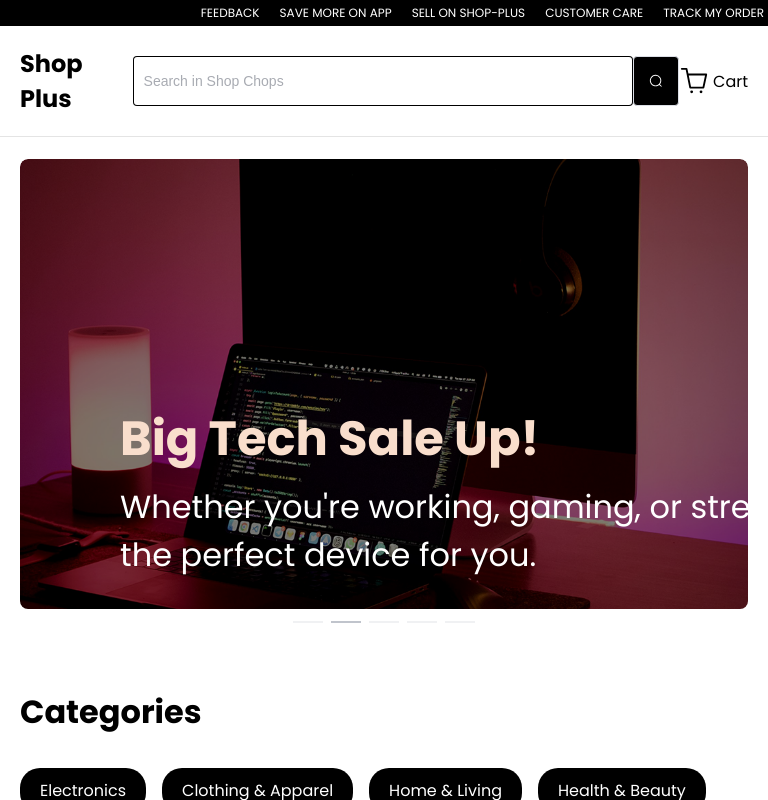
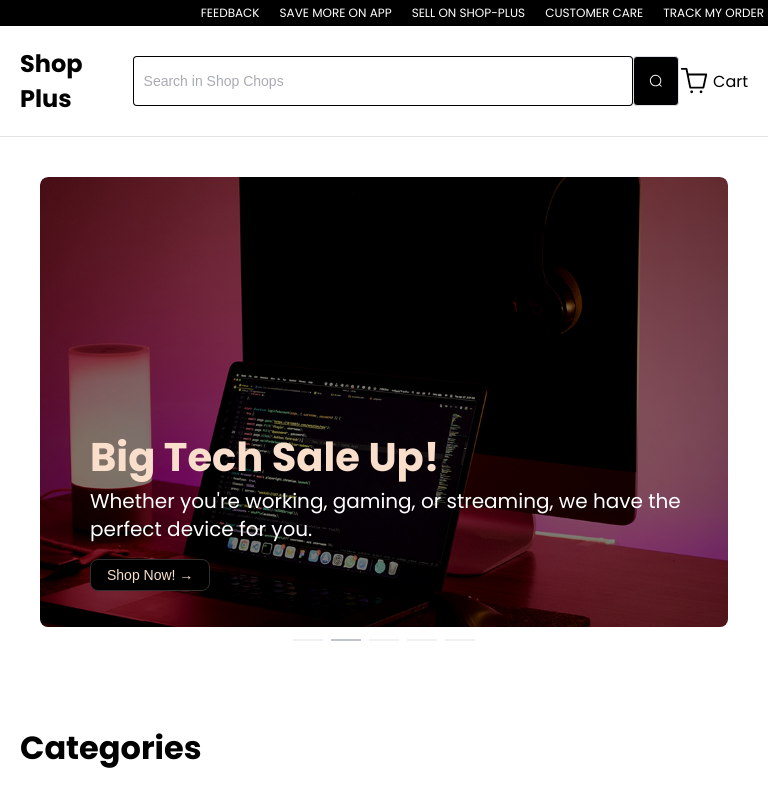
Before and after one commit to deekeso/act-ecommerce-batch2, a Vue app: page / in a window 768 px wide. Shown: the top 800 px of the page. Built offline with nearby package versions, Linux system fonts and the light colour scheme.

Commit message:
refractor: change image into banner and also made more responsive

```diff
--- a/src/components/BaseBanner.vue
+++ b/src/components/BaseBanner.vue
@@ -1,25 +1,37 @@
 <template>
-  <el-carousel height="450px" trigger="click" class="carousel" indicator-position="outside">
-    <el-carousel-item class="carousel-item" v-for="(image, index) in bannerImages" :key="index">
-      <div class="banner-background" :style="{ backgroundImage: `url(${image.source})` }">
-        <div class="text-overlay">
-          <h1>{{ image.heading }}</h1>
-          <p>{{ image.subheading }}</p>
+  <section class="container">
+    <el-carousel height="450px" trigger="click" class="carousel" indicator-position="outside">
+      <el-carousel-item class="carousel-item" v-for="(banner, index) in bannerImages" :key="index">
+        <div class="banner-background" :style="{ backgroundImage: `url(${banner.source})` }">
+          <div class="text-overlay">
+            <h1>{{ banner.heading }}</h1>
+            <p>{{ banner.subheading }}</p>
+            <el-button @click="() => router.push('/products')">Shop Now! &rarr;</el-button>
+            <!-- <el-button>{{ image.cta }} &rarr;</el-button> -->
+            <p></p>
+          </div>
         </div>
-      </div>
-    </el-carousel-item>
-  </el-carousel>
+      </el-carousel-item>
+    </el-carousel>
+  </section>
 </template>
 
 <script lang="ts" setup>
 import { bannerImages } from '@/models'
+import { useRouter } from 'vue-router';
+
+const router = useRouter()
 </script>
 
 <style lang="css" scoped>
+.container {
+  padding: 0;
+}
+
 .carousel {
   width: 100%;
   max-width: 1440px;
-  margin: 2px auto;
+  margin: 0 auto;
   overflow: hidden;
   border-radius: 8px;
 }
@@ -43,13 +55,70 @@ import { bannerImages } from '@/models'
 }
 
 h1 {
-  font-size: 4rem;
+  font-size: 3rem;
   margin: 0.5rem 0;
+  line-height: 1.1;
 }
 
 p {
   font-size: 2rem;
   margin: 0;
+  line-height: 1.4;
+}
+
+/* CTA button styles */
+:deep(.el-button) {
+  padding: 20px; /* Dark background for button */
+  background-color: #000;
+  border: 1px solid #303030; /* Default border color */
+  color: #fff;
+  border-radius: 8px;
+  transition: all 0.3s ease; /* Smooth transition for border and background */
+}
+
+.carousel-item:nth-child(1) :deep(.el-button) {
+  color: var(--primary-gold); /* Orange border for the second button */
+}
+
+.carousel-item:nth-child(1) :deep(.el-button:hover) {
+  background-color: #f1c40f; /* Gold background on hover */
+  color: #000;
+}
+
+.carousel-item:nth-child(2) :deep(.el-button) {
+  color: var(--primary-peach);
+}
+
+.carousel-item:nth-child(2) :deep(.el-button:hover) {
+  background-color: var(--primary-peach); /* Orange background on hover */
+  color: #000;
+}
+
+.carousel-item:nth-child(3) :deep(.el-button) {
+  color: var(--primary-sky);
+}
+
+.carousel-item:nth-child(3) :deep(.el-button:hover) {
+  background-color: var(--primary-sky);
+  color: #000;
+}
+
+.carousel-item:nth-child(4) :deep(.el-button) {
+  color: var(--primary-wash-violet);
+}
+
+.carousel-item:nth-child(4) :deep(.el-button:hover) {
+  background-color: var(--primary-wash-violet);
+  color: #000;
+}
+
+.carousel-item:nth-child(5) :deep(.el-button) {
+  color: white;
+}
+
+.carousel-item:nth-child(5) :deep(.el-button:hover) {
+  background-color: white;
+  color: #000;
 }
 
 .carousel-item:nth-child(1) h1 {
@@ -70,21 +139,47 @@ p {
 
 /* mobile */
 @media (max-width: 768px) {
+  .container {
+    padding: 0;
+  }
+
   .text-overlay {
-    width: 500px;
-  }
-  h1 {
-    font-size: 2rem;
-  }
-}
-/* tablets */
-@media (min-width: 768px) {
-  .text-overlay {
-    width: 900px;
+    left: 20px;
+    right: 20px;
+    bottom: 20px;
+    width: auto;
+    text-align: start;
   }
 
   h1 {
-    font-size: 3rem;
+    font-size: 1.5rem;
+    margin-bottom: 0.5rem;
+  }
+
+  p {
+    font-size: 1rem;
+    margin-bottom: 1rem;
+  }
+
+  :deep(.el-button) {
+    padding: 10px 16px;
+    font-size: 0.875rem;
+  }
+}
+
+/* tablet */
+@media (min-width: 768px) and (max-width: 1024px) {
+  .text-overlay {
+    left: 50px;
+    width: auto;
+  }
+
+  h1 {
+    font-size: 2.5rem;
+  }
+
+  p {
+    font-size: 1.25rem;
   }
 }
 </style>
```
